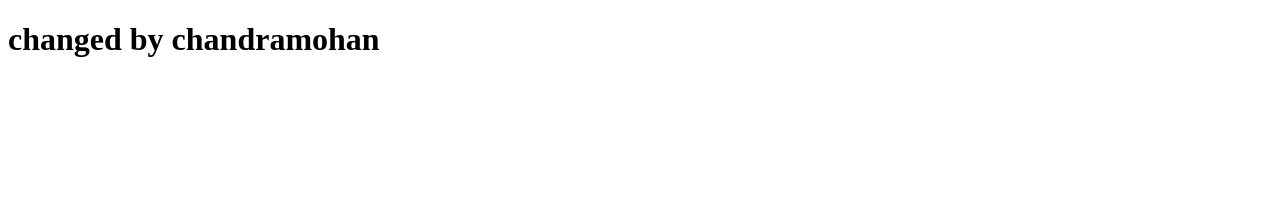
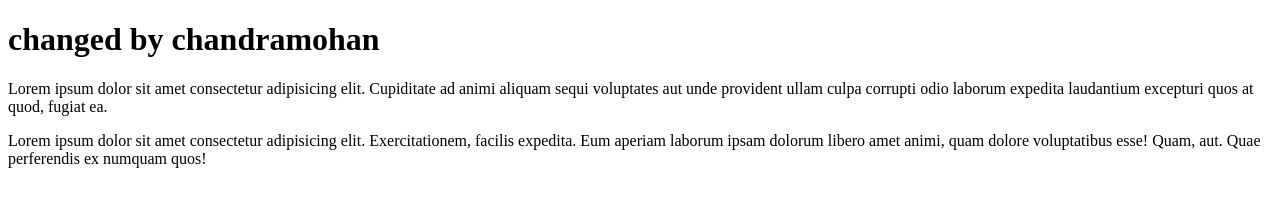
Before and after one commit to chandramohanp2/github-learning, a plain HTML site: page index.html in a window 1280 px wide. Drawn offline with Linux system fonts and the light colour scheme.

Commit message:
Added para

```diff
--- a/index.html
+++ b/index.html
@@ -8,5 +8,15 @@
   </head>
   <body>
     <h1>changed by chandramohan</h1>
+
+    <p>
+      Lorem ipsum dolor sit amet consectetur adipisicing elit. Cupiditate ad
+      animi aliquam sequi voluptates aut unde provident ullam culpa corrupti
+      odio laborum expedita laudantium excepturi quos at quod, fugiat ea.
+
+      <p>
+        Lorem ipsum dolor sit amet consectetur adipisicing elit. Exercitationem, facilis expedita. Eum aperiam laborum ipsam dolorum libero amet animi, quam dolore voluptatibus esse! Quam, aut. Quae perferendis ex numquam quos!
+      </p>
+    </p>
   </body>
 </html>
```
